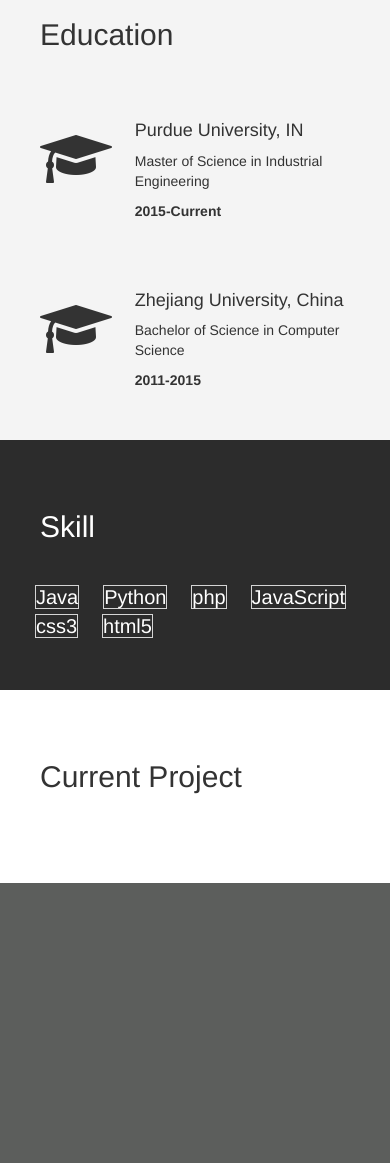
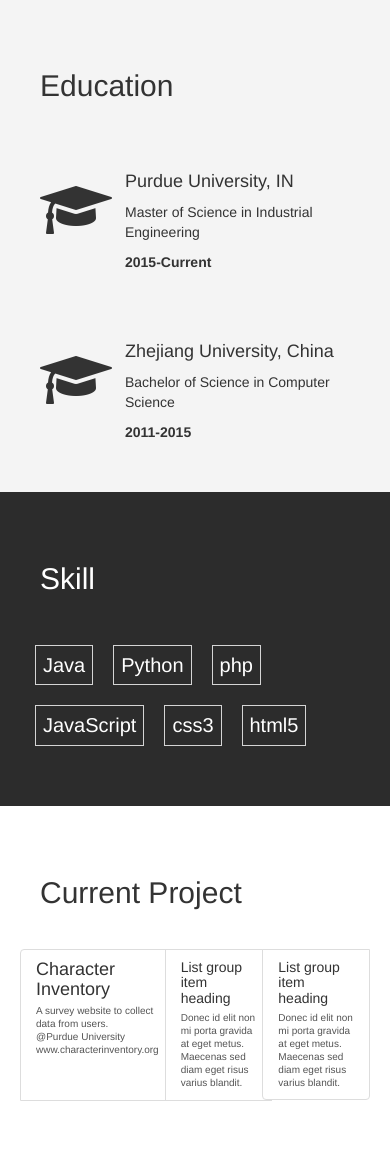
Before and after one commit to wenxuan-xia/niv_blog, a Django app: template personalPage/templates/personalPage.html in a window 390 px wide. Shown: the part 1751-2914 px from the top of the page. Before the commit the page ends 2634 px from the top, so only its background shows below. Run offline with Django 3.2, Linux system fonts and the light colour scheme; the template is opened without the code that fills it, so the values that code supplies are empty; some libraries are stand-ins or nearby versions.

Commit message:
change ui version.3

```diff
--- a/core/blog/templates/Home/blogcontainer.html
+++ b/core/blog/templates/Home/blogcontainer.html
@@ -9,7 +9,7 @@
         <div class="col-lg-8 col-lg-offset-2 col-md-10 col-md-offset-1">
             {% for obj in blogs %}
             <div class="post-preview">
-                <a href="../articles/{{ obj.id }}">
+                <a href="../blog/articles/{{ obj.id }}">
                     <h2 class="post-title">
                         {{ obj.title }}
                     </h2>
--- a/niv_blog/urls.py
+++ b/niv_blog/urls.py
@@ -16,10 +16,11 @@ Including another URLconf
 from django.conf.urls import url, include
 from django.contrib import admin
 import personalPage
-from core import blog
+from core.blog.views import MyResume
 
 urlpatterns = [
     url(r'^admin/', admin.site.urls),
     url(r'', include('personalPage.urls')),
-    url(r'blog/', include('core.blog.urls')),
+    url(r'^blog/', include('core.blog.urls')),
+    url(r'^resume', MyResume.as_view()),
 ]
--- a/personalPage/templates/personalContent.html
+++ b/personalPage/templates/personalContent.html
@@ -1,4 +1,4 @@
-<div class="container content-container row">
+<div class="container content-container row right-container">
     <div class="row content" id="bio-bg">
         <div>
             <h2 class="text-center ">Wenxuan's bio</h2>
@@ -82,9 +82,28 @@
         </div>
     </div>
 
-    <div class="row content" id="current">
+    <div class="row content" id="project">
         <div class="current-row">
             <h2>Current Project</h2>
+
+            <div class="row">
+                <div class="list-group project-list">
+                  <a href="http://www.characterinventory.org" class="list-group-item list-group-item-action project-item">
+                    <h4 class="list-group-item-heading">Character Inventory</h4>
+                    <p class="list-group-item-text">A survey website to collect data from users.</p>
+                    <p class="list-group-item-text">@Purdue University</p>
+                    <p class="list-group-item-text">www.characterinventory.org</p>
+                  </a>
+                  <a href="#" class="list-group-item list-group-item-action project-item">
+                    <h5 class="list-group-item-heading">List group item heading</h5>
+                    <p class="list-group-item-text">Donec id elit non mi porta gravida at eget metus. Maecenas sed diam eget risus varius blandit.</p>
+                  </a>
+                  <a href="#" class="list-group-item list-group-item-action project-item">
+                    <h5 class="list-group-item-heading">List group item heading</h5>
+                    <p class="list-group-item-text">Donec id elit non mi porta gravida at eget metus. Maecenas sed diam eget risus varius blandit.</p>
+                  </a>
+                </div>
+            </div>
         </div>
     </div>
 
--- a/personalPage/templates/personalNav.html
+++ b/personalPage/templates/personalNav.html
@@ -12,12 +12,22 @@
           <a href="#" class="nav-text list-group-item text-left actived">
             Bio
           </a>
-          <a href="#" class="nav-text list-group-item text-left">Daaa</a>
-          <a href="#" class="nav-text list-group-item text-left">bbbbb</a>
-          <a href="#" class="nav-text list-group-item text-left">Pdddd</a>
-          <a href="#" class="nav-text list-group-item text-left">Veqqs</a>
+          <a href="#" class="nav-text list-group-item text-left">Exp</a>
+          <a href="#" class="nav-text list-group-item text-left">Edu</a>
+          <a href="#" class="nav-text list-group-item text-left">Skill</a>
+          <a href="#" class="nav-text list-group-item text-left">Project</a>
           <hr>
-          <a href="./blog" class="nav-text list-group-item text-left">Blog</a>
+          <a href="./blog" class="nav-text list-group-item text-left">
+              <i class="fa fa-rss" aria-hidden="true"></i> Blog
+          </a>
+          <a href="./resume" class="nav-text list-group-item text-left">
+              <i class="fa fa-user" aria-hidden="true"></i>
+              <span class="nav-shrink">Resume</span>
+          </a>
+          <a href="https://github.com/wenxuan-xia" class="nav-text list-group-item text-left">
+              <i class="fa fa-github" aria-hidden="true"></i>
+              <span class="nav-shrink">Keep think and code</span>
+          </a>
         </div>
     </nav>
 
--- a/static/personalPage/index.css
+++ b/static/personalPage/index.css
@@ -28,14 +28,18 @@
     }
 
     .list-group {
-        display:inline-flex;
+        display: inline-flex;
         margin-bottom: 13px !important;
     }
 
     .list-group-item {
-        margin-left: 2px;
-        margin-right: 2px;
+        margin-left: -5px;
+        margin-right: -5px;
         font-size: 10px;
+    }
+
+    .nav-shrink {
+        display: none;
     }
 }
 
@@ -130,23 +134,38 @@ nav > div > a {
     display: flex;
 }
 
+@media (min-width: 1024px) {
+    .content > div {
+        padding-left: 20% !important;
+        padding-right: 20% !important;
+    }
+}
+
+.right-container {
+    /*width: 100%;*/
+    align-items: stretch;
+}
+
 #bio-bg {
     background-image: url(http://s3.amazonaws.com/branded.me/gallery/business/13.jpg);
     align-items: stretch;
     opacity: 0.9;
+    width: 100%;
+    margin-right: 0px;
 }
 
 #exp-bg {
     background-image: url(http://s3.amazonaws.com/branded.me/gallery/architecture/7.jpg);
     align-items: stretch;
     opacity: 0.9;
+    width: 100%;
 }
 
 #exp {
     background-color: rgba(0, 0, 0, 0.5);
     margin-left: 0px;
     margin-right: 0px;
-    width: 110%;
+    width: 100%;
     color: white;
 }
 
@@ -166,11 +185,11 @@ nav > div > a {
 #edu-bg {
     background-color: rgba(233, 233, 233, 1);
     align-items: stretch;
-    width: 110%;
+    width: 100%;
 }
 
 .edu-row {
-    width : 110%;
+    width : 100%;
 }
 .edu-div {
     margin-top: 80px;
@@ -181,7 +200,7 @@ nav > div > a {
 }
 
 #edu-bg > div {
-    width: 110%;
+    width: 100%;
 }
 
 #edu-bg > div > div {
@@ -192,22 +211,43 @@ nav > div > a {
     background-color: rgba(44, 44, 44, 1);
     align-items: stretch;
     opacity: 1;
+    width: 100%;
 }
 
 .skill-row {
-    width: 110%;
+    width: 100%;
     background-color: rgba(44, 44, 44, 1) !important;
     color: white;
 }
 
 .skill-item {
-    min-height: 50px;
+    float: left;
+    min-height: 20px;
     border: solid;
     border-width: 1px;
     border-color: rgba(255, 255, 255, 0.8);
     font-size: 20px;
     margin-left: 10px;
     margin-right: 10px;
+    margin-top: 10px;
+    margin-bottom: 10px;
+    padding-left: 7px;
+    padding-right: 7px;
+    padding-top: 5px;
+    padding-bottom: 5px;
+}
+
+.skill-item:hover {
+    background-color: rgba(255, 255, 255, 0.5);
+}
+
+#project {
+    width: 100%;
+}
+
+
+.project-item:hover {
+    background-color: rgba(100, 100, 100, 0.5) !important;
 }
 
 
```
